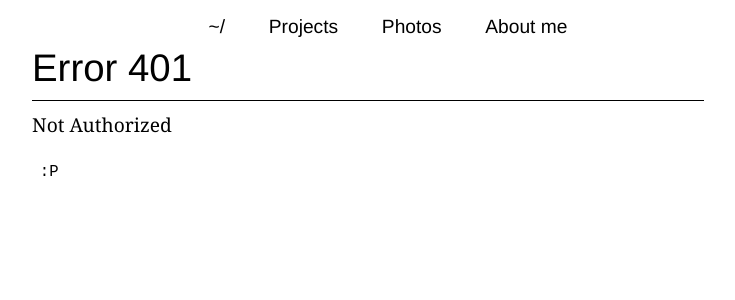
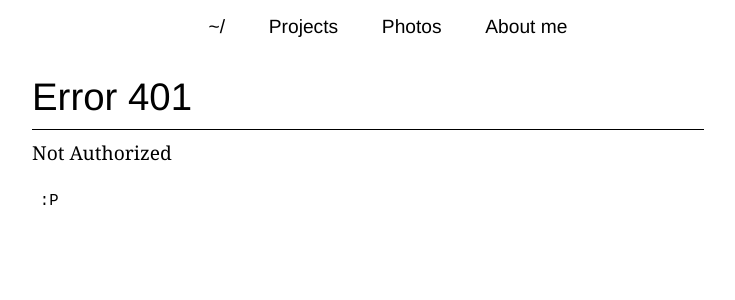
Before and after one commit to ggreer/geoff.greer.fm, a Jekyll site: the page built from 401error.html, in a window 1280 px wide. Shown: the top 300 px of the page, without its empty margins (272-1007 px from the left). Built offline with Jekyll 4.4.1, drawn with Linux system fonts in a browser that asks for light colours.

Commit message:
More room between the title and top

```diff
--- a/styles/main.css
+++ b/styles/main.css
@@ -54,6 +54,7 @@ h1, h2, h3, h4, h5, h6 {
     font-family: "HelveticaNeue-Light",Helvetica,Arial,sans-serif;
 }
 .post_title {
+    margin-top: 0.75em;
     font-size: 2em;
 }
 .post_date {
```
